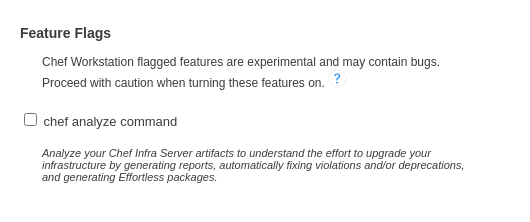
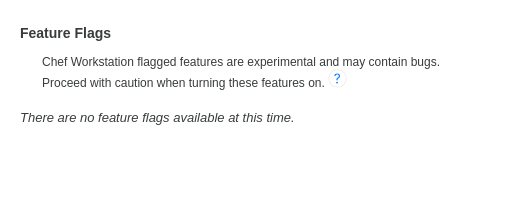
Before and after one commit to chef/chef-workstation-app, an Electron app: page src/preferences/advanced_tab.html in a window 530 px wide. Drawn offline with Linux system fonts and the light colour scheme; no server answers.

Commit message:
Remove feature flag for Chef Analyze but leave behind flag capability
Signed-off-by: Clinton Wolfe <clintoncwolfe@gmail.com>

```diff
--- a/src/preferences/advanced_tab.html
+++ b/src/preferences/advanced_tab.html
@@ -25,10 +25,7 @@
         </div>
       </div>
       <div class="section">
-        <input type="checkbox" id="analyze" onclick="featflag.toggleFeatureFlag(this);" /><label> chef analyze command</label><br />
-        <div class="section-flag-content">
-          Analyze your Chef Infra Server artifacts to understand the effort to upgrade your infrastructure by generating reports, automatically fixing violations and/or deprecations, and generating Effortless packages.
-        </div>
+        <i>There are no feature flags available at this time.</i>
       </div>
       <!-- @afiune Left here as an example to add more feature flags -->
       <!--<div class="section">-->
```
